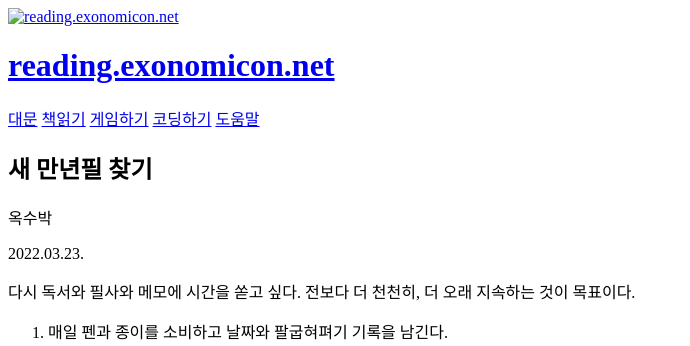
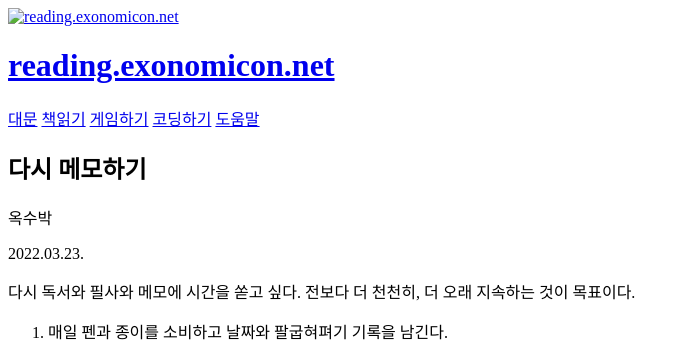
Before and after one commit to oxmhpark/reading.exonomicon.net, a Jekyll site: the page built from _posts/2022-03-23-restarting-note-taking.md, in a window 1280 px wide. Shown: the top 346 px of the page, without its empty margins (0-690 px from the left). Built offline with Jekyll 4.4.1, drawn with Linux system fonts in a browser that asks for light colours; comment, search, counter and statistics services are not loaded; a style sheet for code colours, icons or effects is not loaded.

Commit message:
Update and rename 2022-03-23-finding-new-pen.md to 2022-03-23-restarting-note-taking.md

```diff
--- a/_posts/2022-03-23-finding-new-pen.md
+++ b/_posts/2022-03-23-restarting-note-taking.md
@@ -1,6 +1,6 @@
 ---
 layout: post
-title: "새 만년필 찾기"
+title: "다시 메모하기"
 comments: true
 ---
 다시 독서와 필사와 메모에 시간을 쏟고 싶다. 전보다 더 천천히, 더 오래 지속하는 것이 목표이다.
```
